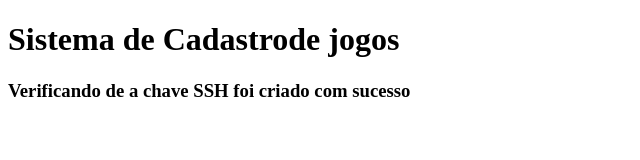
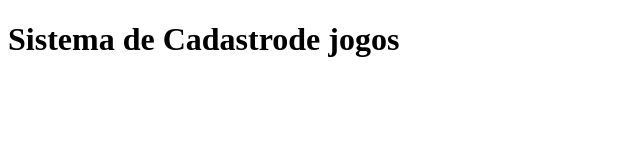
Before and after one commit to kaiqueribe/Aprendendo-Git-GitHub, a plain HTML site: page index.html in a window 1280 px wide. Shown: the whole page, without its empty margins (0-640 px from the left). Drawn offline with Linux system fonts and the light colour scheme.

```diff
--- a/index.html
+++ b/index.html
@@ -8,7 +8,6 @@
 </head>
 <body>
     <h1>Sistema de Cadastrode jogos</h1>
-    <h3>Verificando de a chave SSH foi criado com sucesso</h3>
     <script src="app.js"></script>
 </body>
 </html>
```
